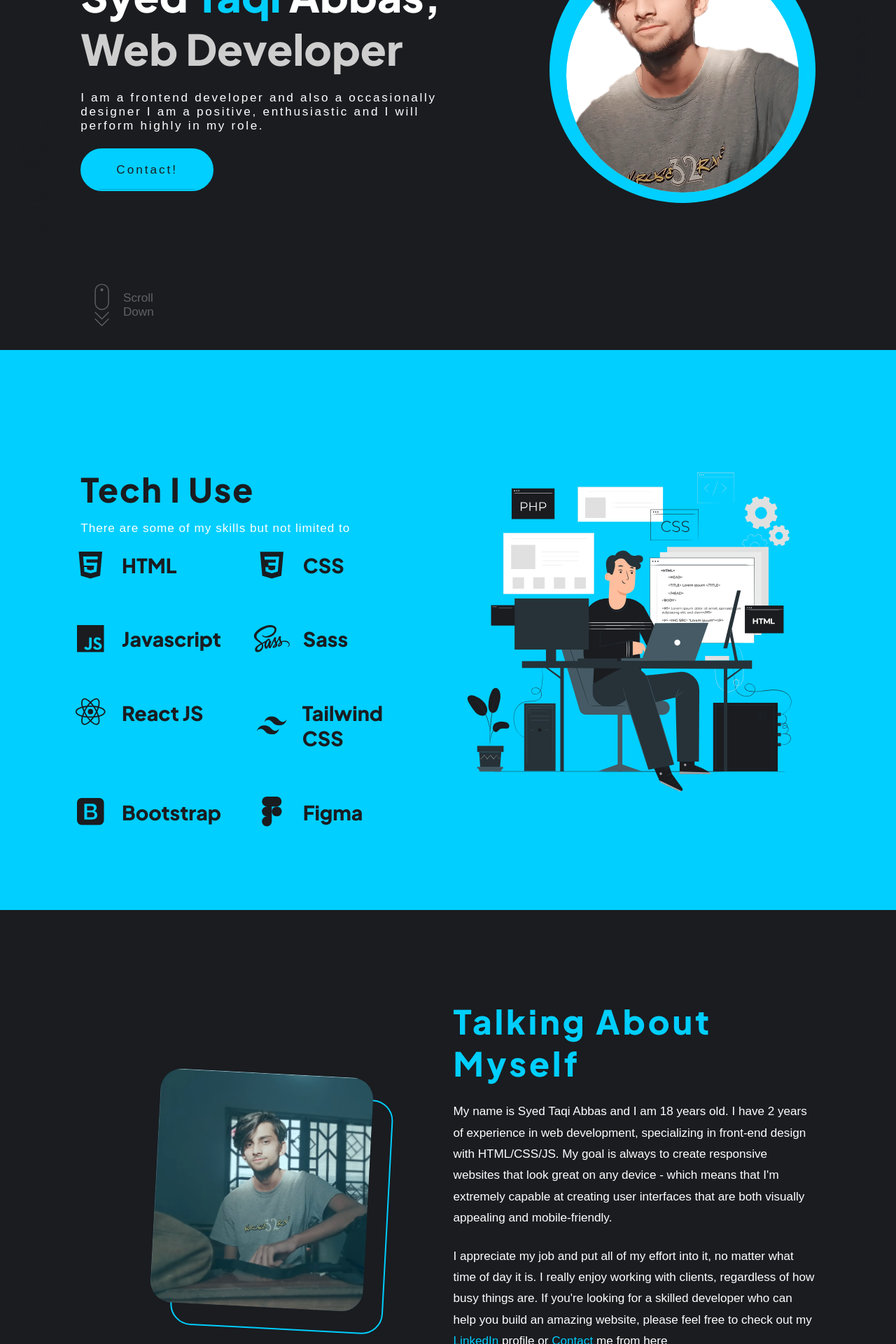
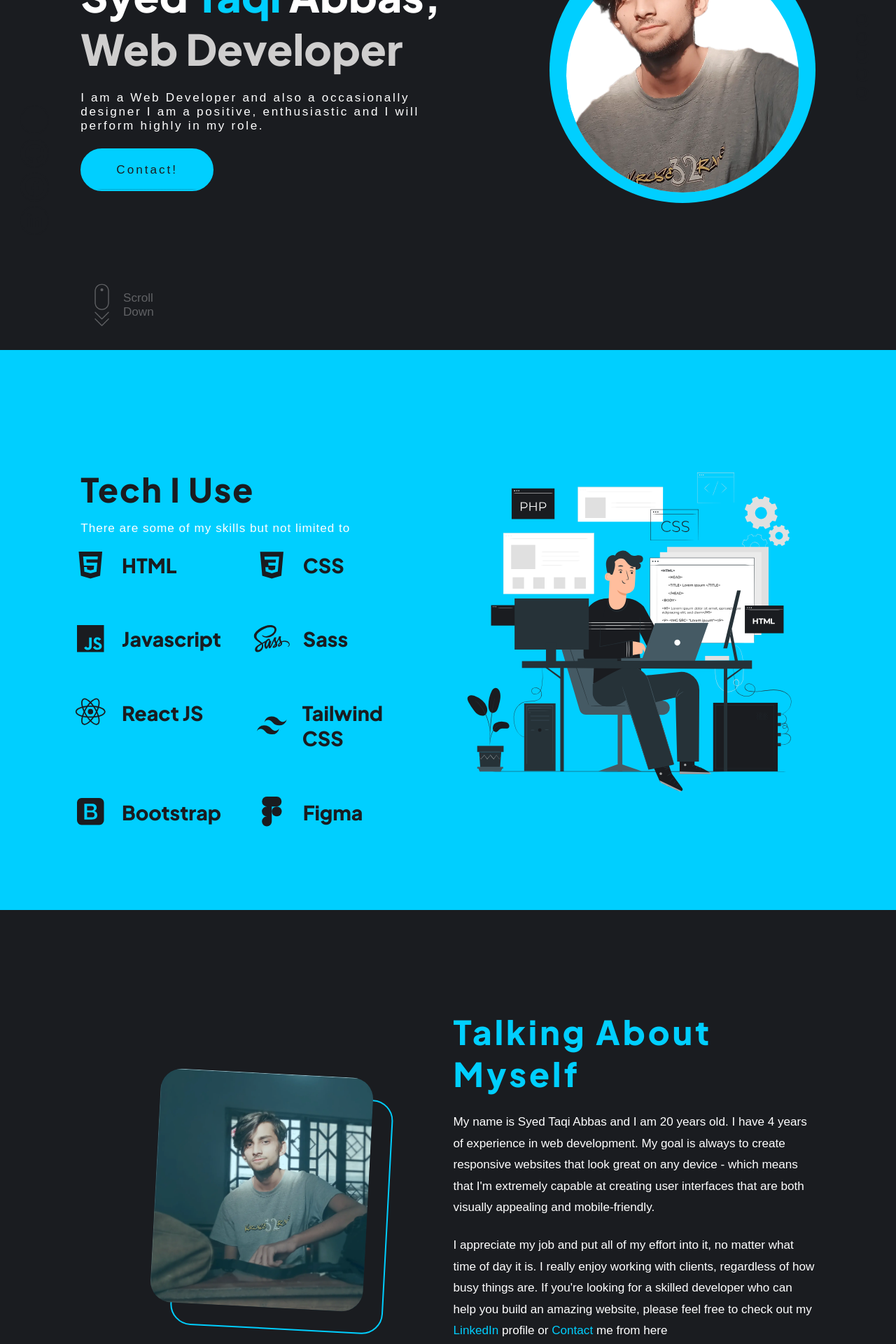
Before and after one commit to taqiabbas7906/Personal-Portfolio-V1, a React (Create React App) app: page / in a window 1280 px wide. Shown: the part 300-2220 px from the top of the page at 70% size. Built offline with nearby package versions, Linux system fonts and the light colour scheme; some icons are missing; a web font is replaced by a local one.

Commit message:
Added New CV

```diff
--- a/src/Components/About.jsx
+++ b/src/Components/About.jsx
@@ -49,9 +49,8 @@ const About = () => {
           </h3>
           <div className="aboutText | fw-regular fs-about-text ff-neutral text-neutral-100">
             <p>
-              My name is Syed Taqi Abbas and I am 18 years old. I have 2 years
-              of experience in web development, specializing in front-end design
-              with HTML/CSS/JS. My goal is always to create responsive websites
+              My name is Syed Taqi Abbas and I am 20 years old. I have 4 years
+              of experience in web development. My goal is always to create responsive websites
               that look great on any device - which means that I'm extremely
               capable at creating user interfaces that are both visually
               appealing and mobile-friendly.
--- a/src/Components/Hero.jsx
+++ b/src/Components/Hero.jsx
@@ -69,7 +69,7 @@ const Hero = () => {
             variants={leftHeroChildVariants}
             className="heroText | fs-heading-text ff-neutral text-neutral-100"
           >
-            I am a frontend developer and also a occasionally designer I am a
+            I am a Web Developer and also a occasionally designer I am a
             positive, enthusiastic and I will perform highly in my role.
           </motion.p>
           <motion.div variants={leftHeroChildVariants} className="contactBtn">
```
Also changed, not shown: 1 other file (tests, documents, lock files or other folders).
